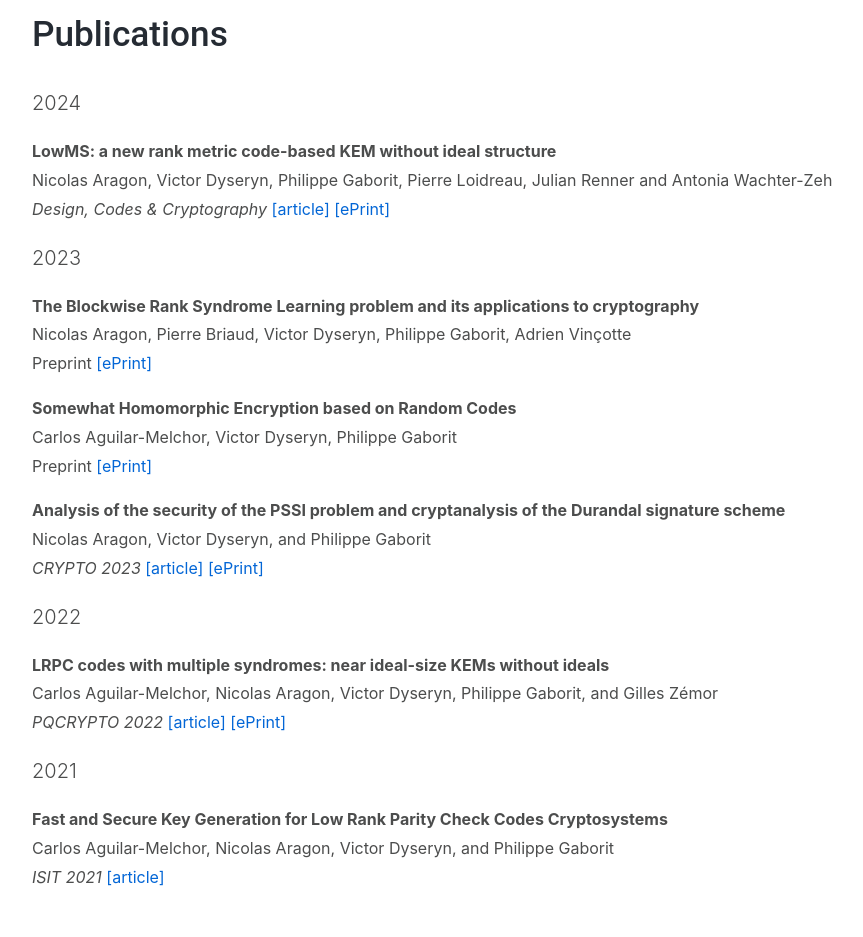
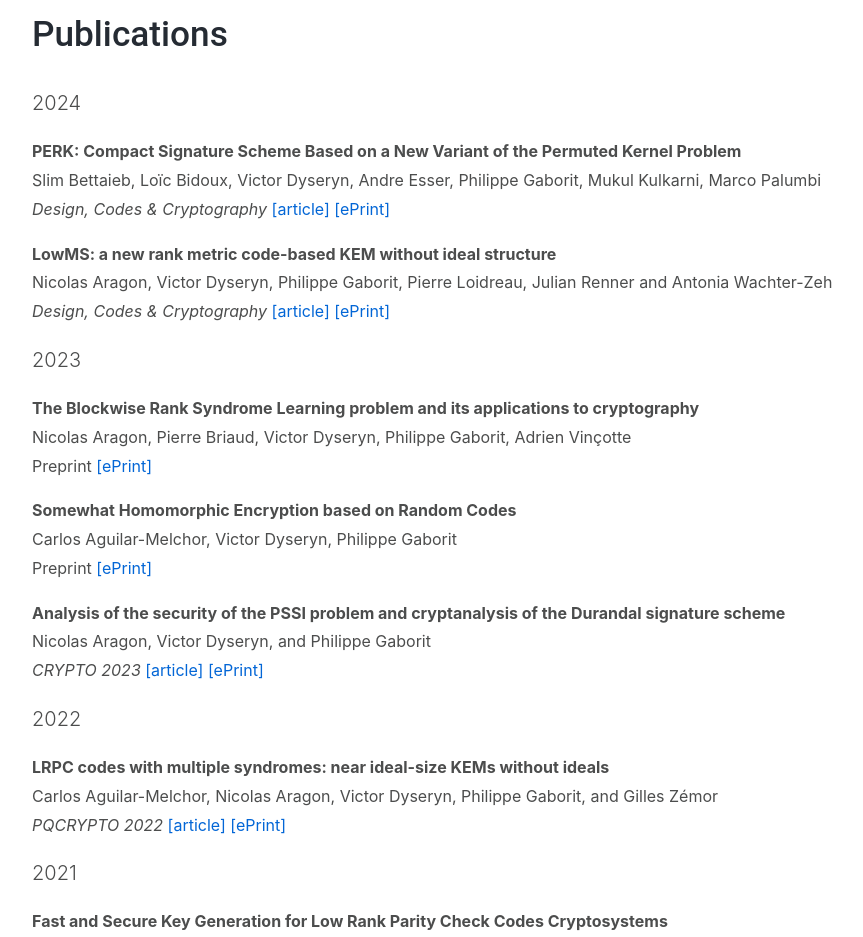
Before and after one commit to victordyseryn/victordyseryn.github.io, a plain HTML site: page index.html in a window 1280 px wide. Shown: the part 1620-2557 px from the top of the page, without its empty margins (293-1156 px from the left). Drawn offline with Linux system fonts and the light colour scheme.

Commit message:
Adding PERK

```diff
--- a/index.html
+++ b/index.html
@@ -212,6 +212,12 @@
 
           <p class="lead">2024</p>
           <p>
+          <b>PERK: Compact Signature Scheme Based on a New Variant of the Permuted Kernel Problem</b><br>
+          Slim Bettaieb, Loïc Bidoux, Victor Dyseryn, Andre Esser, Philippe Gaborit, Mukul Kulkarni, Marco Palumbi<br>
+          <i>Design, Codes & Cryptography</i> <a href="hhttps://link.springer.com/article/10.1007/s10623-024-01381-2" target="_blank">[article]</a>
+          <a href="https://eprint.iacr.org/2024/748" target="_blank">[ePrint]</a>
+          </p>
+          <p>
           <b>LowMS: a new rank metric code-based KEM without ideal structure</b><br>
           Nicolas Aragon, Victor Dyseryn, Philippe Gaborit, Pierre Loidreau, Julian Renner and Antonia Wachter-Zeh<br>
           <i>Design, Codes & Cryptography</i> <a href="https://link.springer.com/article/10.1007/s10623-023-01330-5" target="_blank">[article]</a>
```
